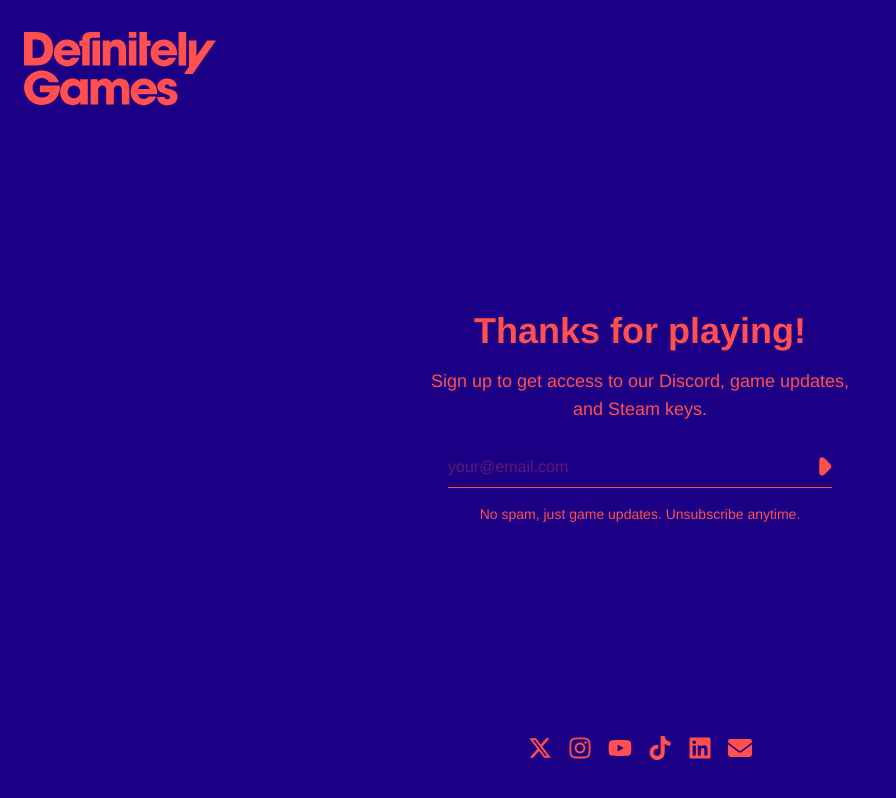
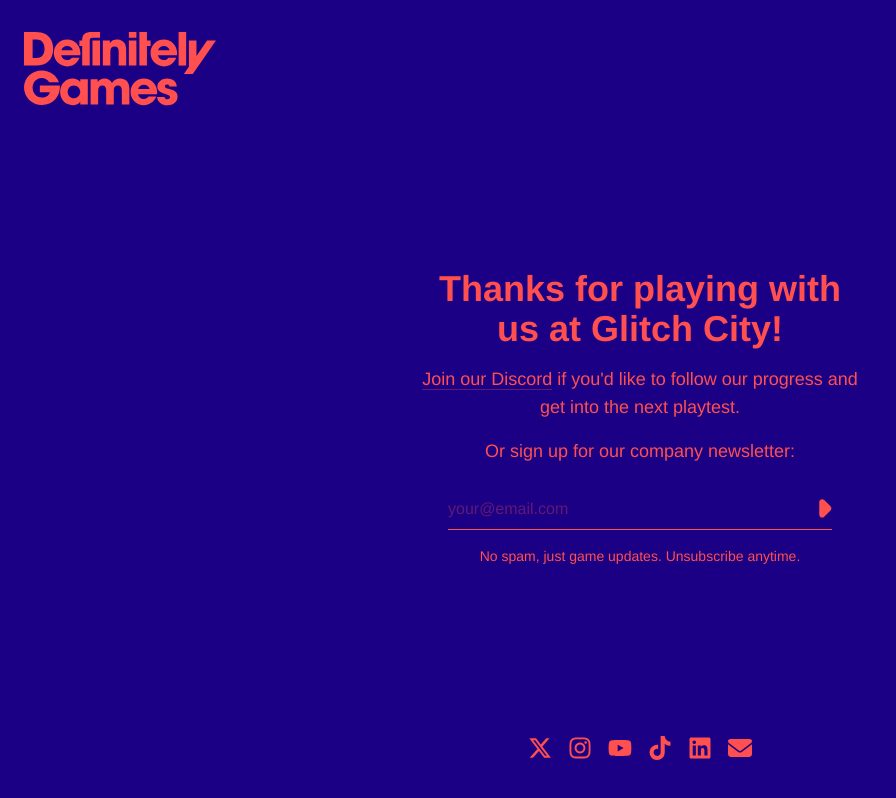
Before and after one commit to definitelygames/website, a Next.js app: page /playtest/glitchcity in a window 1280 px wide. Shown: the whole page, without its empty margins (0-896 px from the left). Built offline with nearby package versions, Linux system fonts and the light colour scheme; a web font is replaced by a local one.

Commit message:
Add discord invite link and tweak copy

```diff
--- a/app/playtest/glitchcity/page.tsx
+++ b/app/playtest/glitchcity/page.tsx
@@ -24,9 +24,12 @@
 			<div className="flex flex-1 flex-col items-center justify-center">
 				<div className="w-full max-w-md space-y-6 text-center md:space-y-8">
 					<div className="space-y-2 md:space-y-4">
-						<h1 className="text-2xl font-bold text-primary md:text-4xl">Thanks for playing!</h1>
+						<h1 className="text-2xl font-bold text-primary md:text-4xl">Thanks for playing with us at Glitch City!</h1>
 						<p className="text-primary/80 text-base md:text-lg">
-							Sign up to get access to our Discord, game updates, and Steam keys.
+          <a class="link" href="https://discord.gg/kB9x5VdZ">Join our Discord</a> if you'd like to follow our progress and get into the next playtest.
+						</p>
+						<p className="text-primary/80 text-base md:text-lg">
+							Or sign up for our company newsletter:
 						</p>
 					</div>
 
```
